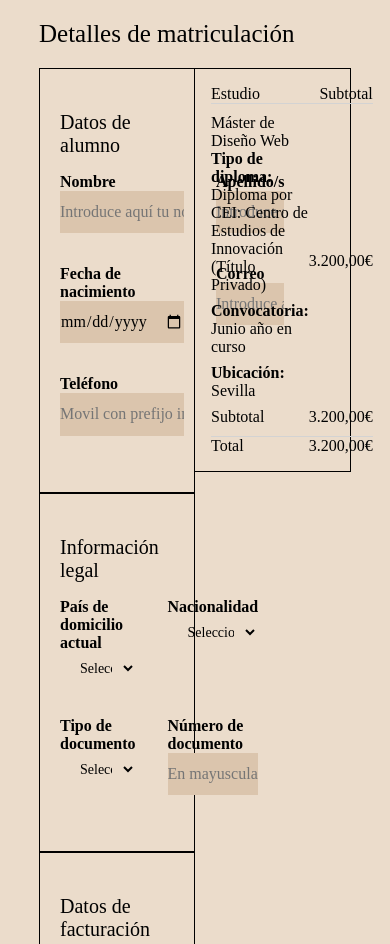
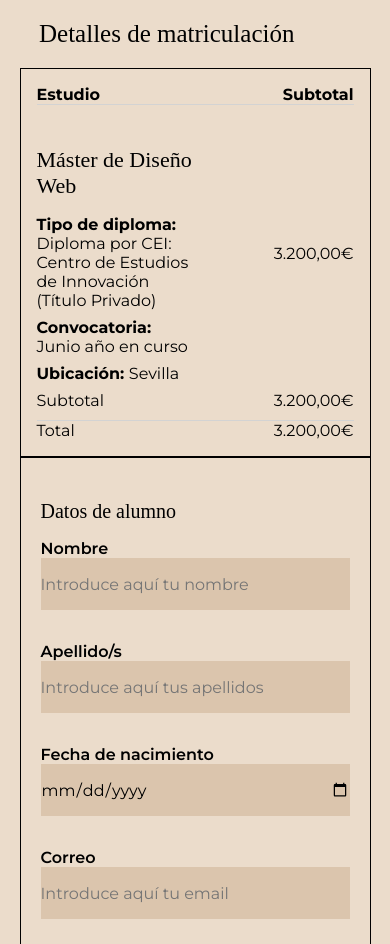
Before and after one commit to LauraMarin27/formularios, a plain HTML site: page index.html in a window 390 px wide. Shown: the top 944 px of the page. Drawn offline with Linux system fonts and the light colour scheme; a web font is replaced by a local one.

Commit message:
Commit 2
Se han agregado algunos cambios como agregar las fuentes y colores en el root

```diff
--- a/css/incex.css
+++ b/css/incex.css
@@ -10,7 +10,6 @@
 li {
   list-style: none;
   padding: 0 0 8px 0;
-
 }
 a {
   display: block;
@@ -60,24 +59,33 @@ button {
   color: inherit;
 }
 
+:root {
+  --bg-c-input: #dbc5ad;
+  --bg-c-html: #ebdccb;
+  --font-25-h1: 1.5625rem;
+  --font-22: 1.375rem;
+  --font-20-h2: 1.25rem;
+  --font-14-option: 0.875rem;
+  --font-f-montserrat: "Montserrat", serif;
+  --font-f-sangbleu: "SangBleu Sunrise";
+}
 
-:root{
-
-  --bg-c-input:#dbc5ad;
-  --bg-c-html:#ebdccb;
-
-}
 h1 {
-  font-size: 25px;
+  font-size: var(--font-25-h1);
 }
 
 h2 {
-  font-size: 20px;
+  font-size: var(--font-20-h2);
+}
+h3 {
+  font-size: var(--font-22);
 }
 
 h1,
-h2 {
+h2,
+h3 {
   margin: 32px 0 16px 0;
+  font-family: var(--font-f-sangbleu);
 }
 
 label {
@@ -86,23 +94,23 @@ label {
 
 input {
   width: 100%;
-  min-height: 5vh;
+  min-height: 3.25rem;
   background-color: var(--bg-c-input);
-
 }
 
-option, select {
-  font-size: .875rem;
+option,
+select {
+  font-size: var(--font-14-option);
+  background-color: var(--bg-c-input);
+  min-height: 3.25rem;
 }
 
-html{
+html {
   background-color: var(--bg-c-html);
-
+  font-family: var(--font-f-montserrat);
 }
 .Main {
-
-  h1{
-
+  h1 {
     width: 80%;
 
     margin: 1.25rem auto 1.25rem auto;
@@ -116,7 +124,6 @@ html{
       width: 50%;
       padding: 0px 0px 30px;
 
-
       .General-form {
         border: 1px black solid;
         padding: 10px 20px 0px;
@@ -128,33 +135,32 @@ html{
           gap: 2rem;
 
           .Datos {
+            gap: 1rem;
             .Datos-select {
               padding: 8px 8px 8px 16px;
               white-space: nowrap;
               width: 100%;
             }
           }
-          .Datos--domicilio{
+          .Datos--domicilio {
             grid-column: span 2;
-
           }
 
-          .Datos--check{
+          .Datos--check {
             display: flex;
             flex-flow: row nowrap;
             align-items: start;
             gap: 1rem;
-            margin: .625rem 0 .625rem 0;
+            margin: 0.625rem 0 0.625rem 0;
 
-            .Datos-checkbox{
-              width: .9375rem;
-
+            .Datos-checkbox {
+              width: 0.9375rem;
             }
           }
-          .Datos--empresa{
+          .Datos--empresa {
             display: grid;
             grid-template-columns: repeat(2, 1fr);
-            .Datos-select{
+            .Datos-select {
               width: 50%;
             }
           }
@@ -164,10 +170,10 @@ html{
           }
         }
 
-        .Pago{
+        .Pago {
           width: 100%;
-          gap: .3125rem;
-          .Pago-metodo{
+          gap: 0.3125rem;
+          .Pago-metodo {
             display: flex;
             flex-flow: row nowrap;
             justify-content: start;
@@ -175,78 +181,125 @@ html{
             gap: 1rem;
 
             width: 100%;
-            label{
+            label {
               font-weight: 500;
             }
 
-            .radio{
-              width: .9375rem;
+            .radio {
+              width: 0.9375rem;
               /* height: .9375rem; */
             }
-
           }
-          .button{
+          .button {
             width: 100%;
             background-color: black;
             color: white;
-            margin: .625rem 0 .625rem 0;
+            margin: 0.625rem 0 0.625rem 0;
+            padding: 0.9375rem 0.9375rem;
           }
-          .Datos--check{
+          .Datos--check {
             display: flex;
             flex-flow: row nowrap;
             align-items: center;
-            justify-content: center;
+            justify-content: start;
             gap: 1rem;
-            margin: .625rem 0 .625rem 0;
+            margin: 0.625rem 0 0.625rem 0;
 
-            .Datos-checkbox{
-              width: .9375rem;
+            .Datos-checkbox {
+              width: 0.9375rem;
             }
           }
         }
-
-
       }
     }
-    .Total{
+    .Total {
       width: 40%;
       height: fit-content;
-      .Total-info{
+      .Total-info {
         width: 40%;
         padding: 16px;
         /* y */
         display: grid;
-      grid-template-columns: repeat(2,1fr);
+        grid-template-columns: repeat(2, 1fr);
         justify-content: space-around;
         position: fixed;
         border: solid black 1px;
         border-left: transparent;
 
+        .lineadown {
+          border-bottom: 1px solid lightgray;
+          margin-bottom: 0.625rem;
+        }
+        .lineaup {
+          border-top: 1px solid lightgray;
+          margin-top: 0.625rem;
+        }
 
-      .lineadown {
-        border-bottom: 1px solid lightgray ;
-        margin-bottom: .625rem;
+        .right {
+          display: flex;
+          align-items: center;
+          justify-content: end;
+        }
+      }
+      .Total-costo {
+        width: 40%;
+      }
+    }
+  }
+}
 
+/* Responsive */
+/* Pantallas 758px */
+@media (max-width: 758px) {
+  .Main{
+
+  .Wrapper {
+    width: 90%;
+    display: flex ;
+    flex-flow: column-reverse nowrap;
+
+    .General{
+      width: 100%;
     }
-      .lineaup{
-        border-top:1px solid lightgray ;
-        margin-top: .625rem;;
+
+    .Total{
+      width: 100%;
+
+      .Total-info{
+        position: static;
+        width: 100%;
+        border: solid black 1px;
+      }
 
     }
 
 
-      .right{
-        display: flex;
-        align-items: center;
-        justify-content: end;
 
   }
+}
+}
 
+@media (max-width: 576px){
+
+.Main {
+   .Wrapper {
+    width: 90%;
+       .General {
+           .General-form {
+              .General-Datos {
+
+                grid-template-columns: 1fr;
+                .Datos--domicilio {
+                  grid-column: span 1;
               }
-      .Total-costo{
-        width: 40%;
+              .Datos--empresa {
+                grid-template-columns: 1fr;
+            }
 
               }
           }
       }
   }
+}
+
+}
--- a/index.html
+++ b/index.html
@@ -5,6 +5,10 @@
     <meta name="viewport" content="width=device-width, initial-scale=1.0" />
     <title>Formularios</title>
     <link rel="stylesheet" href="css/incex.css" />
+    <link rel="preconnect" href="https://fonts.googleapis.com">
+<link rel="preconnect" href="https://fonts.gstatic.com" crossorigin>
+<link href="https://fonts.googleapis.com/css2?family=Cabin:ital,wght@0,400..700;1,400..700&family=Montserrat:ital,wght@0,100..900;1,100..900&family=Nunito:ital,wght@0,200..1000;1,200..1000&family=Playfair:ital,opsz,wght@0,5..1200,300..900;1,5..1200,300..900&family=Raleway:ital,wght@0,100..900;1,100..900&display=swap" rel="stylesheet">
+<link href="https://db.onlinewebfonts.com/c/5ebc09361aef4dbfa14ad8492b8cca11?family=SangBleu+Sunrise" rel="stylesheet">
   </head>
   <body>
     <main class="Main">
@@ -250,8 +254,8 @@
         <div class="Total">
           <div class="Total-info">
 
-            <div class="div lineadown">Estudio</div>
-            <div class="div right lineadown">Subtotal</div>
+            <div class="div lineadown"> <strong>Estudio</strong></div>
+            <div class="div right lineadown"><strong>Subtotal</strong></div>
 
             <section class="section">
               <h3 class="h3">Máster de Diseño Web</h3>
```
Lines whose indentation alone changed are shown as unchanged.
